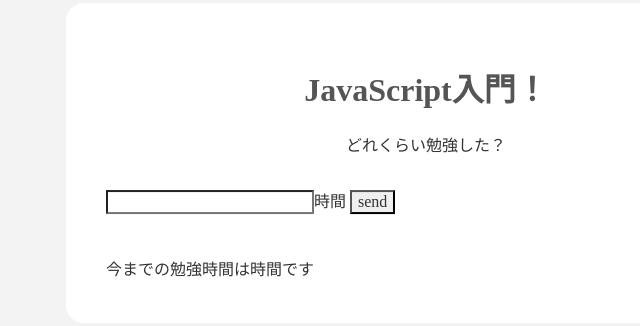
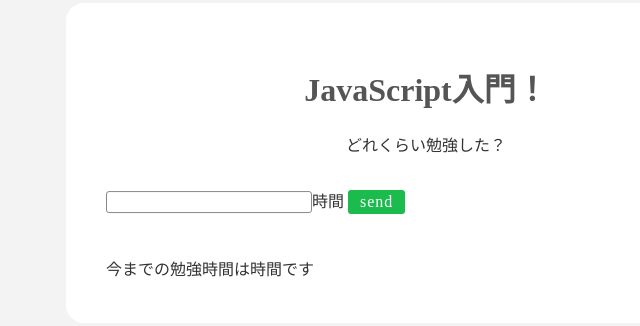
Before and after one commit to kunelasobu/study_js, a plain HTML site: page index.html in a window 1280 px wide. Shown: the part 237-563 px from the top of the page, without its empty margins (214-854 px from the left). Drawn offline with Linux system fonts and the light colour scheme.

Commit message:
Update index.html

```diff
--- a/index.html
+++ b/index.html
@@ -83,6 +83,18 @@ main {
   font-weight: 600;
   color: #1cbb4e;
 }
+#number {
+  border: 1px solid #888;
+  border-radius: 3px;
+}
+input#plus {
+  background: #1cbb4e;
+  border: none;
+  border-radius: 3px;
+  padding: 3px 12px;
+  color: #fff;
+  letter-spacing: 1px;
+}
 </style>
 </body>
 
```
